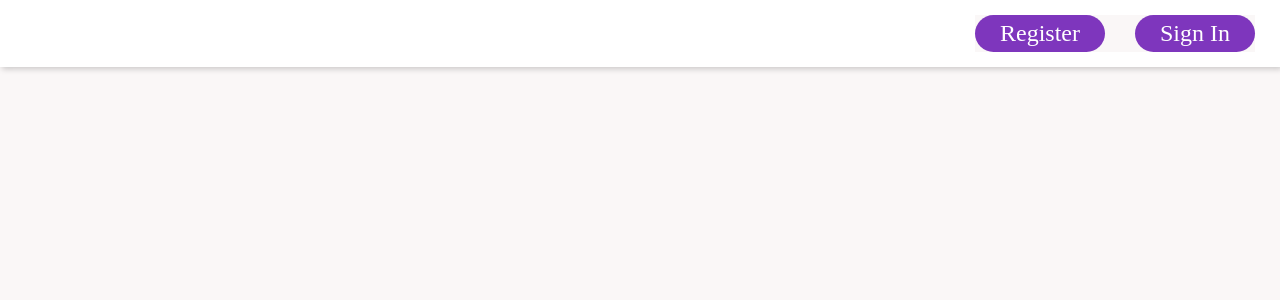
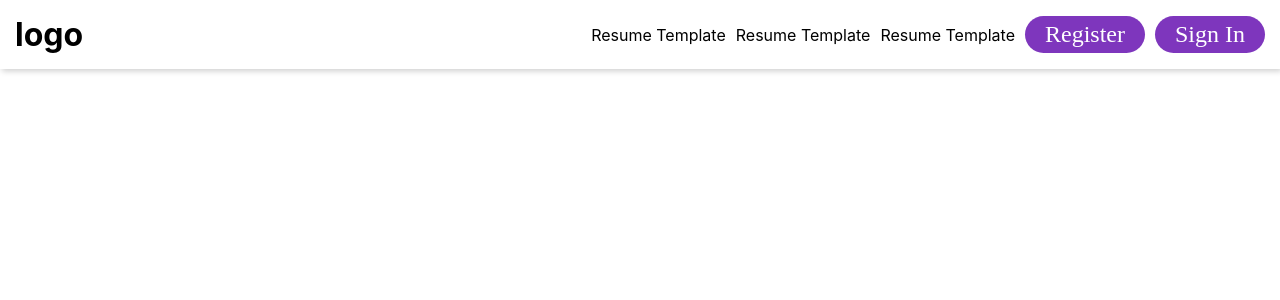
Before and after one commit to SiddharthCodebitsflow/resumeBuilder, a React (Create React App) app: page / in a window 1280 px wide. Shown: the top 300 px of the page. Built offline with nearby package versions, Linux system fonts and the light colour scheme.

Commit message:
craete header text and logo

```diff
--- a/src/App.css
+++ b/src/App.css
@@ -1,4 +1,4 @@
-.App {
+/* .App {
   text-align: center;
 }
 
@@ -35,4 +35,4 @@
   to {
     transform: rotate(360deg);
   }
-}
+} */
--- a/src/App.js
+++ b/src/App.js
@@ -1,12 +1,9 @@
-
-import './App.css';
-import Navbar from './components/Navbar';
+import Header from './components/Header/Header';
 
 function App() {
   return (
-    <div className="App">
-
-        <Navbar/>
+    <div>
+        <Header/>
     </div>
   );
 }
--- a/src/components/Navbar.css
+++ b/src/components/Header/Header.css
@@ -1,43 +1,44 @@
-* {
-    background-color: rgb(250, 247, 247);
-}
-
-
 .nav-section  {
     display: flex;
-    flex-direction: row;
-    height: 30%;
+    /* flex-direction: row; */
+    justify-content: space-between;
+    height: 10%;
     width: 100%;
     background-color: white;
-    gap: 20px;
-padding: 15px;
+    padding: 15px;
     box-sizing: border-box;
     box-shadow: 2px 2px 6px rgba(0, 0, 0, 0.2);
-
-
 }
-
+h1 {
+    display: block;
+    margin-block-start: 0px;
+    margin-block-end:  0px;
+    margin-inline-start: 0px;
+    margin-inline-end: 0px;
+}
+.menu{
+    display: flex;
+    gap:10px;
+    align-items: center;
+}
 .nav-text {
-    display: flex;
-    flex-direction: row;
+    /* display: flex; */
     background-color: rgb(126, 54, 189);
     color: #FFF;
     font-size: 1.5rem;
     border-radius: 30px;
     font-family: 'Times New Roman', Times, serif;
     cursor: pointer;
-    position: relative;
-    text-align: center;
-    padding: 5px 25px 5px 25px;
     border: none;
-
-
+    max-height: fit-content;
+    align-items: center;
+    padding: 5px 20px 5px 20px;
 }
-
+/*
 .nav-slide {
     display: flex;
     flex-direction: row;
-    margin-left: 60rem;
+    margin-left: 62rem;
     gap: 30px;
 
-}
+} */
--- /dev/null
+++ b/src/components/Header/Header.js
@@ -0,0 +1,21 @@
+import React from 'react'
+import './Header.css';
+
+function Header() {
+  return (
+      <div className="nav-section">
+        <div className='logo'>
+          <h1>logo</h1>
+        </div>
+        <div className="menu">
+          <a>Resume Template</a>
+          <a>Resume Template</a>
+          <a>Resume Template</a>
+        <button className='nav-text'>Register</button>
+        <button className='nav-text'>Sign In</button>
+        </div>
+      </div>
+  )
+}
+
+export default Header;
--- a/src/components/Navbar.js
+++ /dev/null
@@ -1,17 +0,0 @@
-import React from 'react'
-import './Navbar.css';
-
-function Navbar() {
-  return (
-      <div className="nav-section">
-        <div className="nav-slide">
-
-        <button className='nav-text'>Register</button>
-        <button className='nav-text'>Sign In</button>
-        </div>
-      </div>
-  )
-}
-Navbar();
-
-export default Navbar;
```
